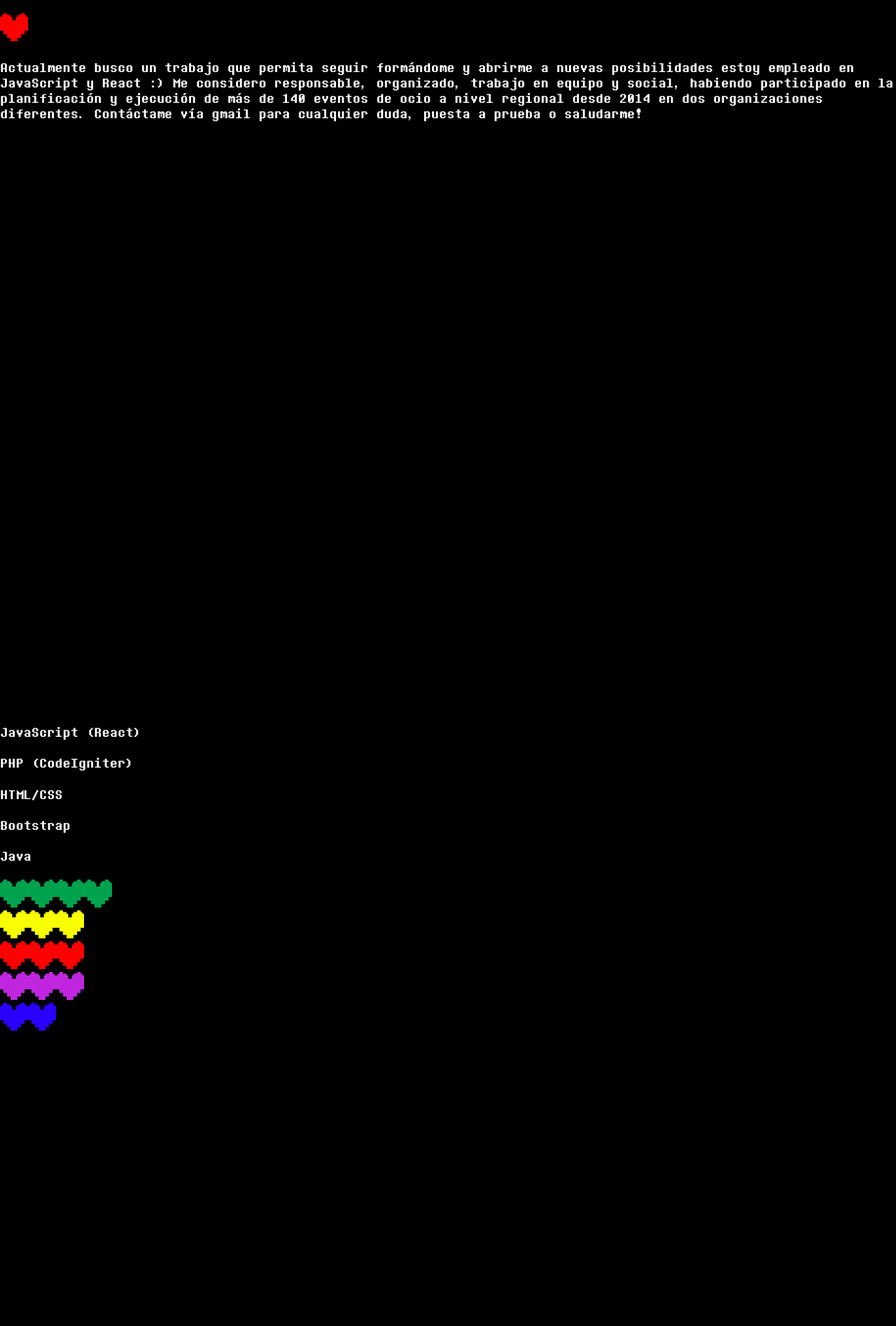
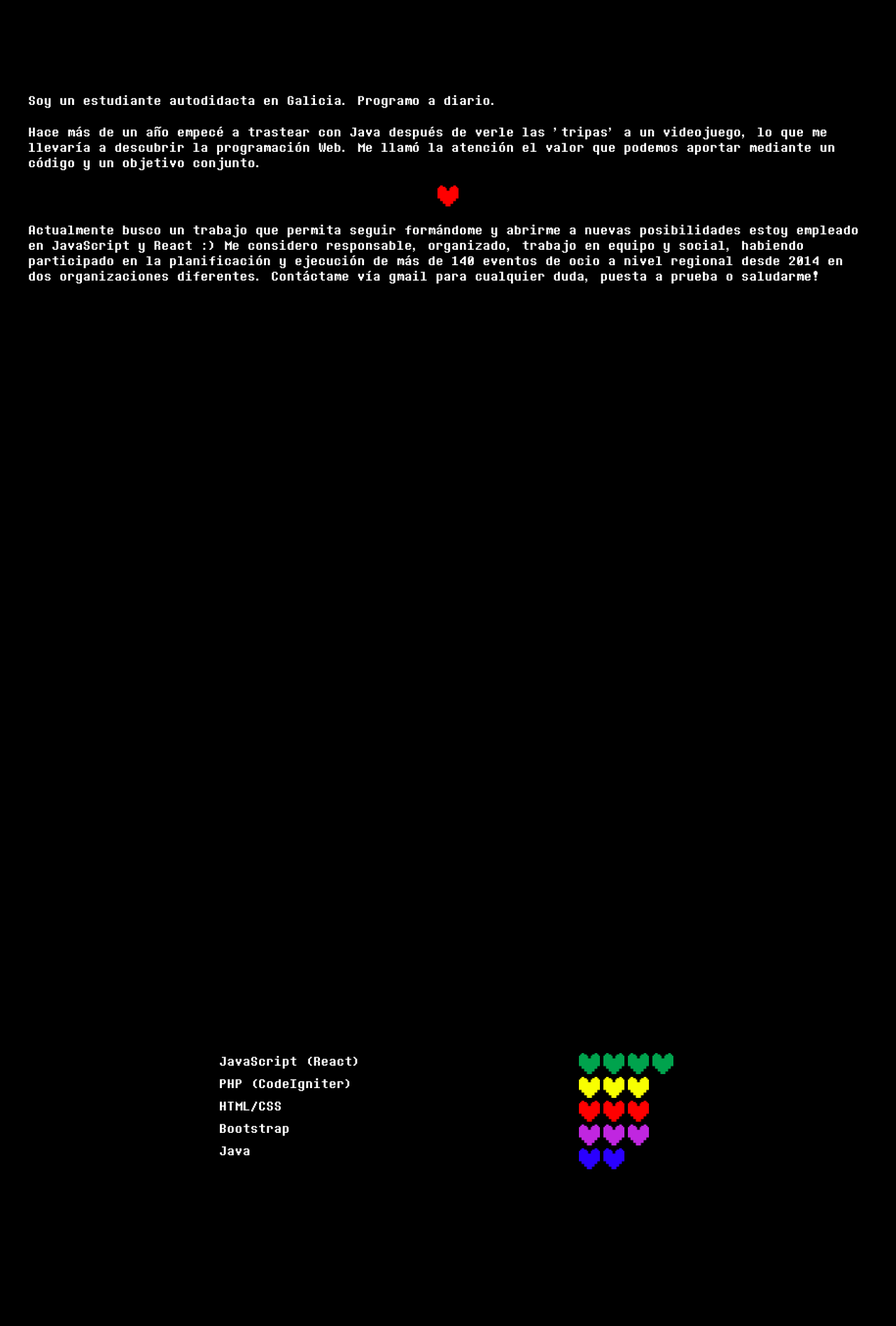
Before and after one commit to debello/Nueva-web, a React (Create React App) app: page / in a window 1280 px wide. Shown: the part 1285-3180 px from the top of the page at 70% size. Built offline with nearby package versions, Linux system fonts and the light colour scheme.

Commit message:
Finish Descripcion && Skills

```diff
--- a/src/App.js
+++ b/src/App.js
@@ -19,9 +19,7 @@ const App = () => {
 
 const Container = styled.div`
   font-size: 1.4rem;
-  img {
-    width: 40px;
-  }
+
     display: grid;
     grid-template-rows: 1fr 1fr 1fr 1fr 1fr;
     grid-row-gap: 400px;
--- a/src/parts/Portfolio.js
+++ b/src/parts/Portfolio.js
@@ -1,6 +1,6 @@
 import React from 'react';
 import styled from 'styled-components'
-import "./../css/old.css"
+
 
 // eslint-disable-next-line
 function myScript() {
@@ -81,7 +81,8 @@ const TituloCSS = styled.div`
 
 const Descripcion = () => {
     return(
-        <div className='quien-soy'>
+
+        <DescripcionCSS className='quien-soy'>
             <p>Soy un estudiante <span className='hover-2'>autodidacta</span> en Galicia. Programo a diario.</p>
             <p>Hace más de un año empecé a trastear con Java después de verle las 'tripas' a un videojuego, lo que me llevaría a descubrir la programación Web.
             Me llamó la atención el <span className='hover-2'>valor</span> que podemos aportar mediante un código y un objetivo conjunto.</p>
@@ -89,13 +90,22 @@ const Descripcion = () => {
             <p>Actualmente busco un trabajo que permita seguir formándome y abrirme a nuevas posibilidades estoy empleado en JavaScript y React :)
             Me considero <span className='hover-2'>responsable</span>, organizado, trabajo en equipo y social, habiendo participado en la planificación y ejecución de más de <span className='hover-2'>140 eventos</span> de ocio a nivel regional desde 2014 en dos organizaciones diferentes.
             Contáctame vía gmail para cualquier duda, puesta a prueba o saludarme!</p>
-        </div>
+        </DescripcionCSS>
+
     )
 }
+const DescripcionCSS = styled.div`
+    margin-right: 40px;
+    margin-left: 40px;
+    img {
+        display: block;
+        margin: 0 auto;
+        width: 30px;
+    }`
 
 const Destrezas = () => {
     return (
-        <div className="skills">
+        <DestrezasCSS className="skills">
             <div className="skills-names">
                 <p>JavaScript (React)</p>
                 <p>PHP (CodeIgniter)</p>
@@ -105,34 +115,48 @@ const Destrezas = () => {
             </div>
             <div className="skills-hearts">
                 <div>
-                    <img src="img/heart_green.png" alt="corazón verde" />
-                    <img src="img/heart_green.png" alt="corazón verde" />
-                    <img src="img/heart_green.png" alt="corazón verde" />
-                    <img src="img/heart_green.png" alt="corazón verde" />
+                    <img width="40px" src="img/heart_green.png" alt="corazón verde" />
+                    <img width="40px" src="img/heart_green.png" alt="corazón verde" />
+                    <img width="40px" src="img/heart_green.png" alt="corazón verde" />
+                    <img width="40px" src="img/heart_green.png" alt="corazón verde" />
                 </div>
                 <div>
-                    <img src="img/heart_yellow.png" alt="corazón amarillo" />
-                    <img src="img/heart_yellow.png" alt="corazón amarillo" />
-                    <img src="img/heart_yellow.png" alt="corazón amarillo" />
+                    <img width="40px" src="img/heart_yellow.png" alt="corazón amarillo" />
+                    <img width="40px" src="img/heart_yellow.png" alt="corazón amarillo" />
+                    <img width="40px" src="img/heart_yellow.png" alt="corazón amarillo" />
                 </div>
                 <div>
-                    <img src="img/heart_red.png" alt="corazón rojo" />
-                    <img src="img/heart_red.png" alt="corazón rojo" />
-                    <img src="img/heart_red.png" alt="corazón rojo" />
+                    <img width="40px" src="img/heart_red.png" alt="corazón rojo" />
+                    <img width="40px" src="img/heart_red.png" alt="corazón rojo" />
+                    <img width="40px" src="img/heart_red.png" alt="corazón rojo" />
                 </div>
                 <div>
-                    <img src="img/heart_violet.png" alt="corazón violeta"/>
-                    <img src="img/heart_violet.png" alt="corazón violeta"/>
-                    <img src="img/heart_violet.png" alt="corazón violeta"/>
+                    <img width="40px" src="img/heart_violet.png" alt="corazón violeta"/>
+                    <img width="40px" src="img/heart_violet.png" alt="corazón violeta"/>
+                    <img width="40px" src="img/heart_violet.png" alt="corazón violeta"/>
                 </div>
                 <div>
-                    <img src="img/heart_blue.png" alt="corazón azul" />
-                    <img src="img/heart_blue.png" alt="corazón azul" />
+                    <img width="40px" src="img/heart_blue.png" alt="corazón azul" />
+                    <img width="40px" src="img/heart_blue.png" alt="corazón azul" />
                 </div>
             </div>
-        </div>
+        </DestrezasCSS>
     )
 }
+const DestrezasCSS = styled.div`
+    display: flex;
+    justify-content: space-evenly;
+    p {
+        margin: 0;
+        margin-bottom: 10px;
+        padding: 0;
+    }
+    img {
+        display: inline-block;
+        margin: 0 auto;
+        width: 30px;
+        margin-right: 5px;
+    }`
 
 const Proyectos = () => {
     return (
@@ -159,11 +183,11 @@ const Pie = () => {
             <h2>Contact</h2>
             <h3>svazquez789@hotmail.com</h3>
             <div>
-                <img className="fin heart hgreen" src="img/heart_green.png" alt="corazones pequeños" />
-                <img className="fin heart hyellow" src="img/heart_yellow.png" alt="corazones pequeños" />
-                <img className="fin heart hred" src="img/heart_red.png" alt="corazones pequeños" />
-                <img className="fin heart hviolet" src="img/heart_violet.png" alt="corazones pequeños" />
-                <img className="fin heart hblue" src="img/heart_blue.png" alt="corazones pequeños" />
+                <img width="40px" className="fin heart hgreen" src="img/heart_green.png" alt="corazones pequeños" />
+                <img width="40px" className="fin heart hyellow" src="img/heart_yellow.png" alt="corazones pequeños" />
+                <img width="40px" className="fin heart hred" src="img/heart_red.png" alt="corazones pequeños" />
+                <img width="40px" className="fin heart hviolet" src="img/heart_violet.png" alt="corazones pequeños" />
+                <img width="40px"className="fin heart hblue" src="img/heart_blue.png" alt="corazones pequeños" />
             </div>
             <p className='credits'>Font and theme inspired by Undertale - Toby Fox.</p>
             <p className='credits'>© Santi Bello - 2/2/2019</p>
```
